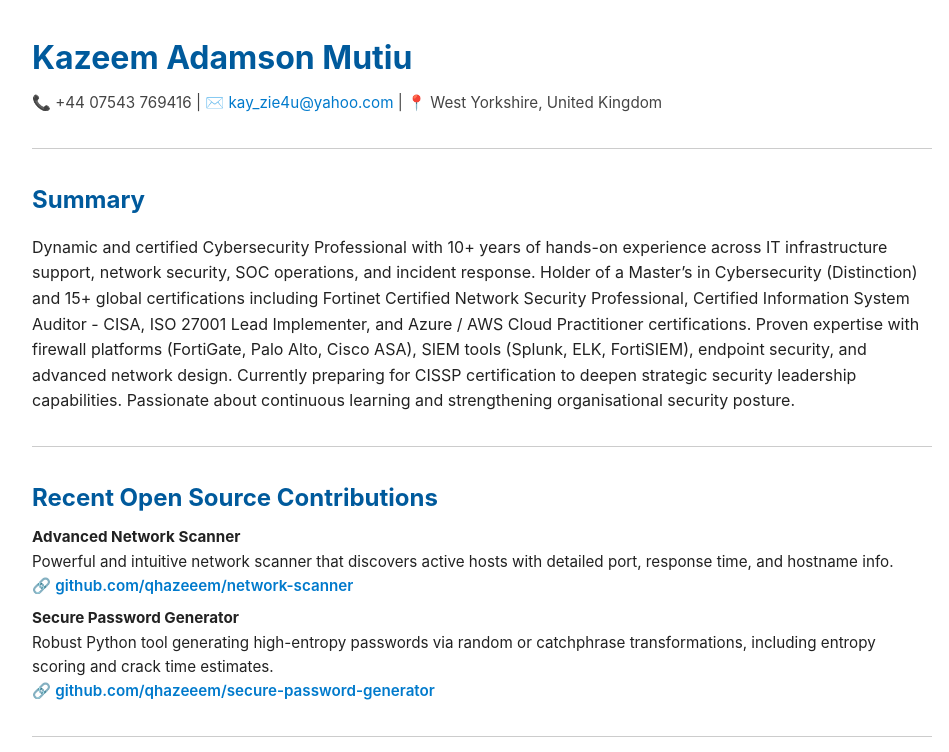
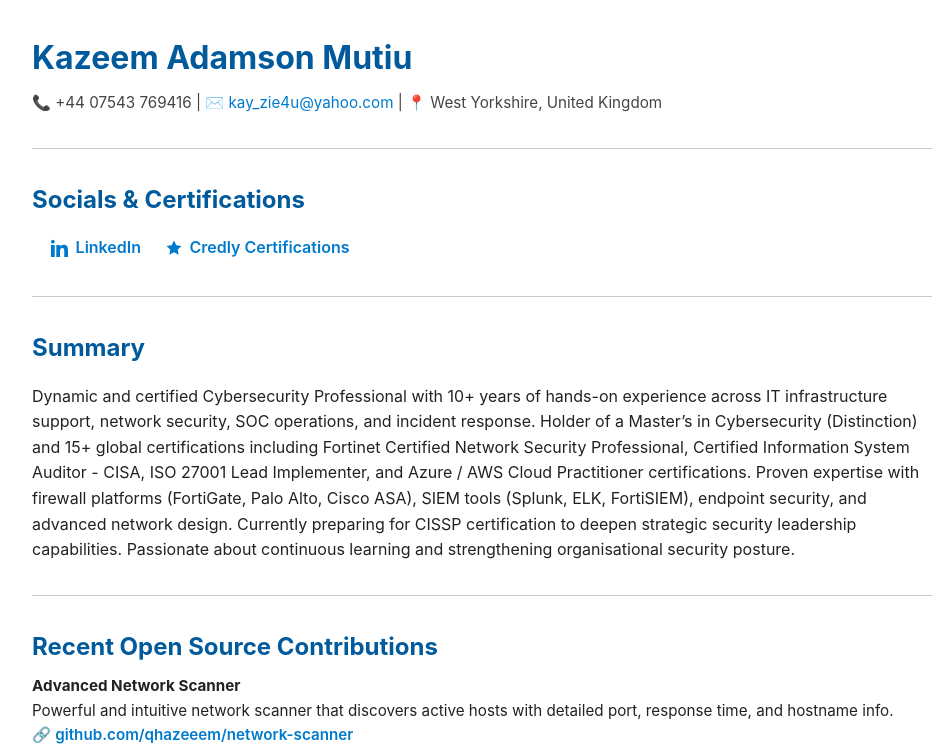
Before and after one commit to qhazeeem/my-profile, a plain HTML site: page index.html in a window 1280 px wide. Shown: the top 752 px of the page, without its empty margins (158-1107 px from the left). Drawn offline with Linux system fonts and the light colour scheme.

Commit message:
Update index.html

```diff
--- a/index.html
+++ b/index.html
@@ -24,8 +24,10 @@
       color: #007acc;
       text-decoration: none;
     }
-    a:hover {
+    a:hover,
+    a:focus {
       text-decoration: underline;
+      outline: none;
     }
     hr {
       border: none;
@@ -47,21 +49,73 @@
     .project-link a {
       font-weight: 600;
     }
+    /* New socials section styling */
+    #socials {
+      margin-top: 1rem;
+      font-size: 1rem;
+    }
+    #socials ul {
+      list-style: none;
+      padding: 0;
+      display: flex;
+      gap: 1.5rem;
+    }
+    #socials li {
+      display: inline;
+    }
+    #socials a {
+      display: inline-flex;
+      align-items: center;
+      gap: 0.4rem;
+      font-weight: 600;
+    }
+    #socials a svg {
+      width: 18px;
+      height: 18px;
+      fill: #007acc;
+    }
   </style>
 </head>
 <body>
   <header>
     <h1>Kazeem Adamson Mutiu</h1>
-    <div class="contact-info">
+    <div class="contact-info" role="contentinfo" aria-label="Contact Information">
       📞 +44 07543 769416 | ✉️ <a href="mailto:kay_zie4u@yahoo.com">kay_zie4u@yahoo.com</a> | 📍 West Yorkshire, United Kingdom
     </div>
   </header>
 
   <hr />
 
+  <!-- Socials Section -->
+  <section id="socials" aria-label="Social and Certification Links">
+    <h2>Socials & Certifications</h2>
+    <ul>
+      <li>
+        <a href="https://www.linkedin.com/in/mutiu-kazeem/" target="_blank" rel="noopener noreferrer" aria-label="LinkedIn Profile">
+          <!-- LinkedIn SVG Icon -->
+          <svg aria-hidden="true" focusable="false" viewBox="0 0 24 24">
+            <path d="M4.98 3.5C4.98 4.88 3.88 6 2.5 6S0 4.88 0 3.5 1.12 1 2.5 1 4.98 2.12 4.98 3.5zM0 8h5v16H0V8zm7.5 0h4.7v2.25h.07c.65-1.23 2.24-2.53 4.6-2.53 4.9 0 5.8 3.22 5.8 7.4V24h-5v-7.75c0-1.85-.03-4.25-2.6-4.25-2.6 0-3 2.04-3 4.13V24h-5V8z"/>
+          </svg>
+          LinkedIn
+        </a>
+      </li>
+      <li>
+        <a href="https://www.credly.com/users/mutiu-kazeem" target="_blank" rel="noopener noreferrer" aria-label="Credly Certification Profile">
+          <!-- Certification/Badge Icon SVG -->
+          <svg aria-hidden="true" focusable="false" viewBox="0 0 24 24">
+            <path d="M12 2l3.09 6.26L22 9.27l-5 4.87 1.18 6.88L12 17.77l-6.18 3.25L7 14.14 2 9.27l6.91-1.01L12 2z"/>
+          </svg>
+          Credly Certifications
+        </a>
+      </li>
+    </ul>
+  </section>
+
+  <hr />
+
   <section id="summary">
     <h2>Summary</h2>
-     <p>
+    <p>
       Dynamic and certified Cybersecurity Professional with 10+ years of hands-on experience across IT infrastructure support, network security, SOC operations, and incident response. Holder of a Master’s in Cybersecurity (Distinction) and 15+ global certifications including Fortinet Certified Network Security Professional, Certified Information System Auditor - CISA, ISO 27001 Lead Implementer, and Azure / AWS Cloud Practitioner certifications. Proven expertise with firewall platforms (FortiGate, Palo Alto, Cisco ASA), SIEM tools (Splunk, ELK, FortiSIEM), endpoint security, and advanced network design. Currently preparing for CISSP certification to deepen strategic security leadership capabilities. Passionate about continuous learning and strengthening organisational security posture.
     </p>
   </section>
@@ -216,7 +270,7 @@
     <ul>
       <li><strong>Master of Science: Cyber Security (Distinction)</strong><br />University of Bradford, UK | January 2023 – January 2024</li>
       <li><strong>Master of Science: Information Technology (Merit)</strong><br />National Open University, Nigeria | October 2021 – October 2022</li>
-      <li><strong>Bachelor of Science: Computer Science (Hons)</strong><br />Lagos State University, Nigeria | November 2012 – November 2018</li>
+      <li><strong>Bachelor of Science: Computer Science (Hons)</strong><br />Lagos State University, Nigeria | November 2008 – November 2012</li>
     </ul>
   </section>
 </body>
```
